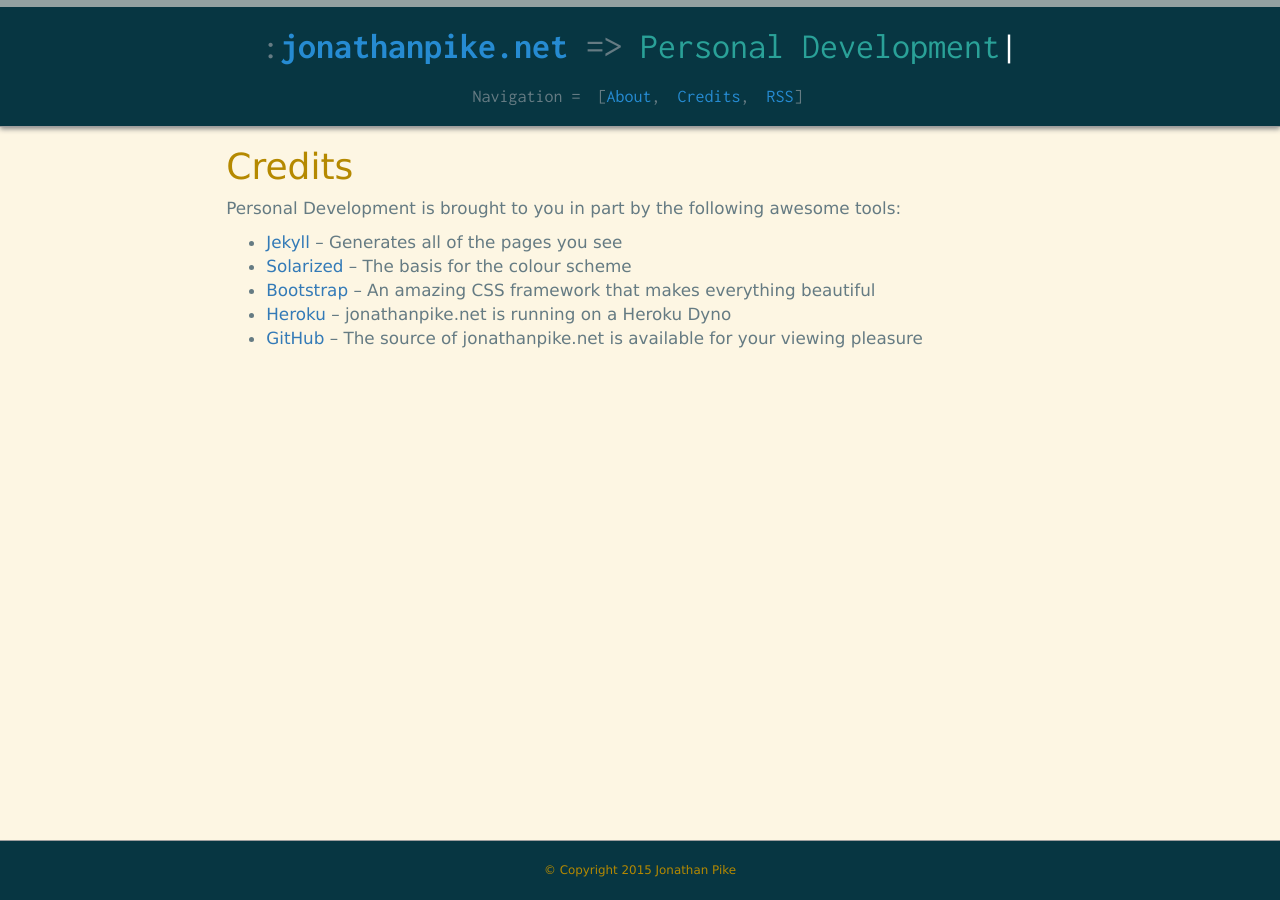
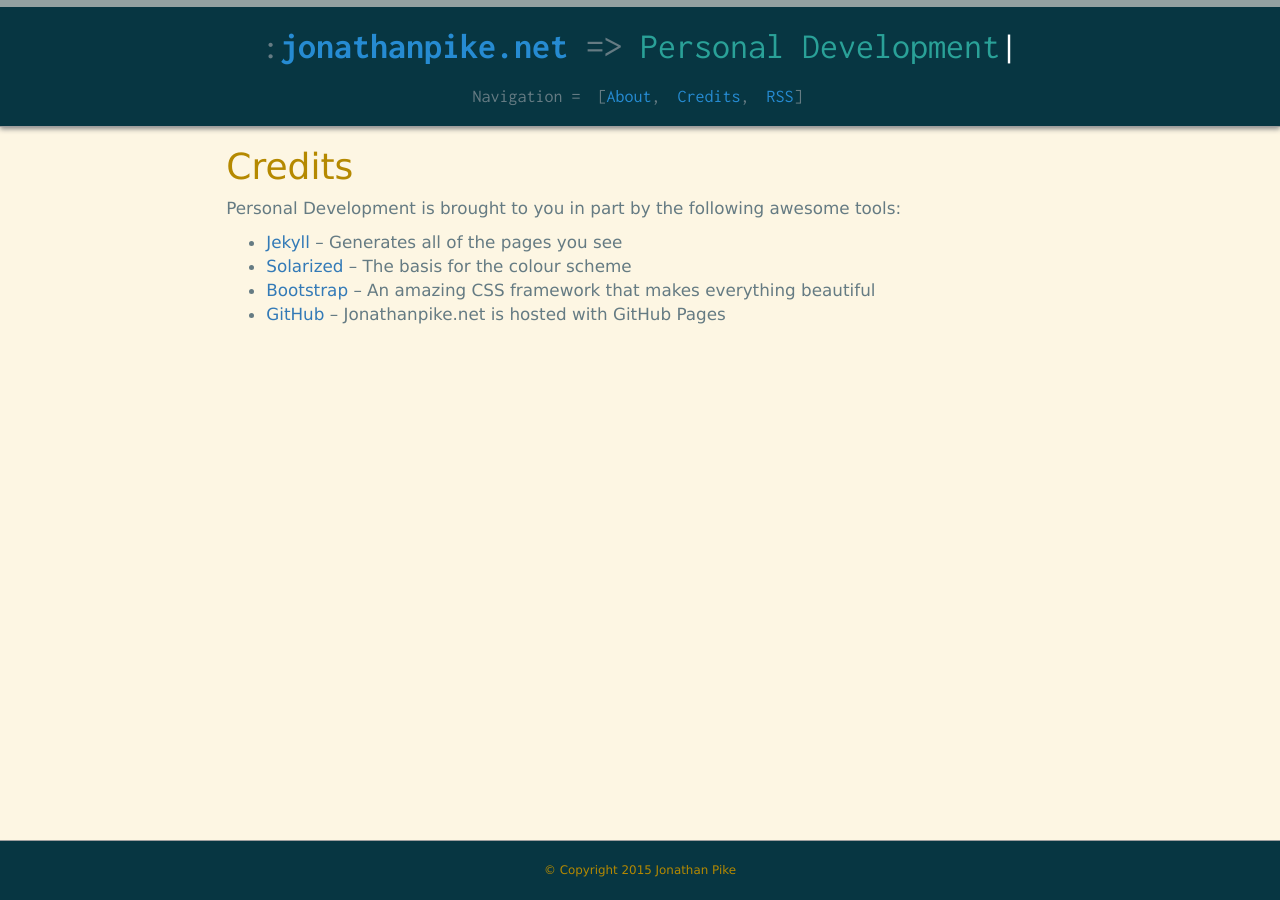
Before and after one commit to jonathanpike/jonathanpike.github.io, a Jekyll site: the page built from credits.md, in a window 1280 px wide. Built offline with Jekyll 4.4.1, drawn with Linux system fonts in a browser that asks for light colours.

Commit message:
Changed About and Credits to reflect GitHub Pages link

```diff
--- a/credits.md
+++ b/credits.md
@@ -9,5 +9,4 @@ Personal Development is brought to you in part by the following awesome tools:
 - [Jekyll](http://jekyllrb.com/) -- Generates all of the pages you see
 - [Solarized](http://ethanschoonover.com/solarized) -- The basis for the colour scheme
 - [Bootstrap](http://getbootstrap.com/) -- An amazing CSS framework that makes everything beautiful
-- [Heroku](https://www.heroku.com/) -- jonathanpike.net is running on a Heroku Dyno
-- [GitHub](https://github.com/jonathanpike/jonathanpike.net) -- The source of jonathanpike.net is available for your viewing pleasure
+- [GitHub](https://github.com/jonathanpike/jonathanpike.github.io) -- Jonathanpike.net is hosted with GitHub Pages
```
Also changed, not shown: about.md (+1 -1 lines).
